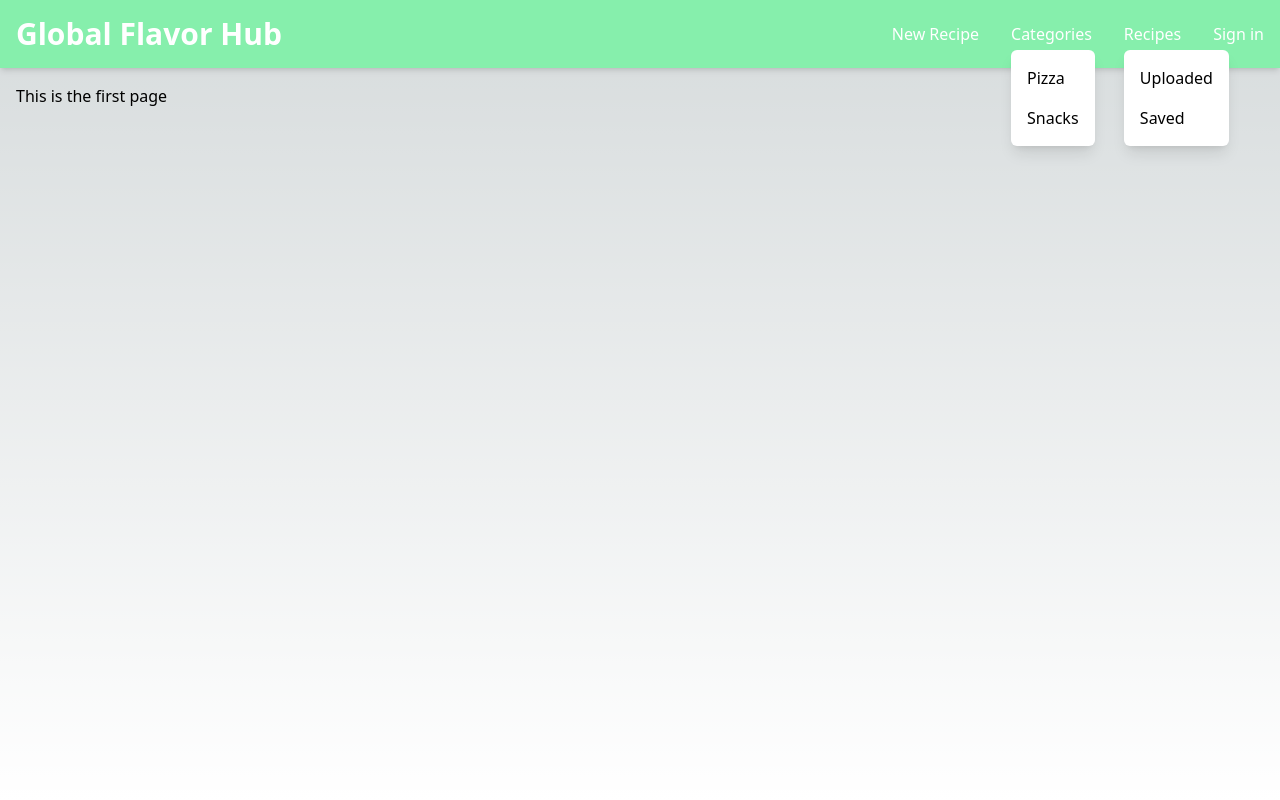
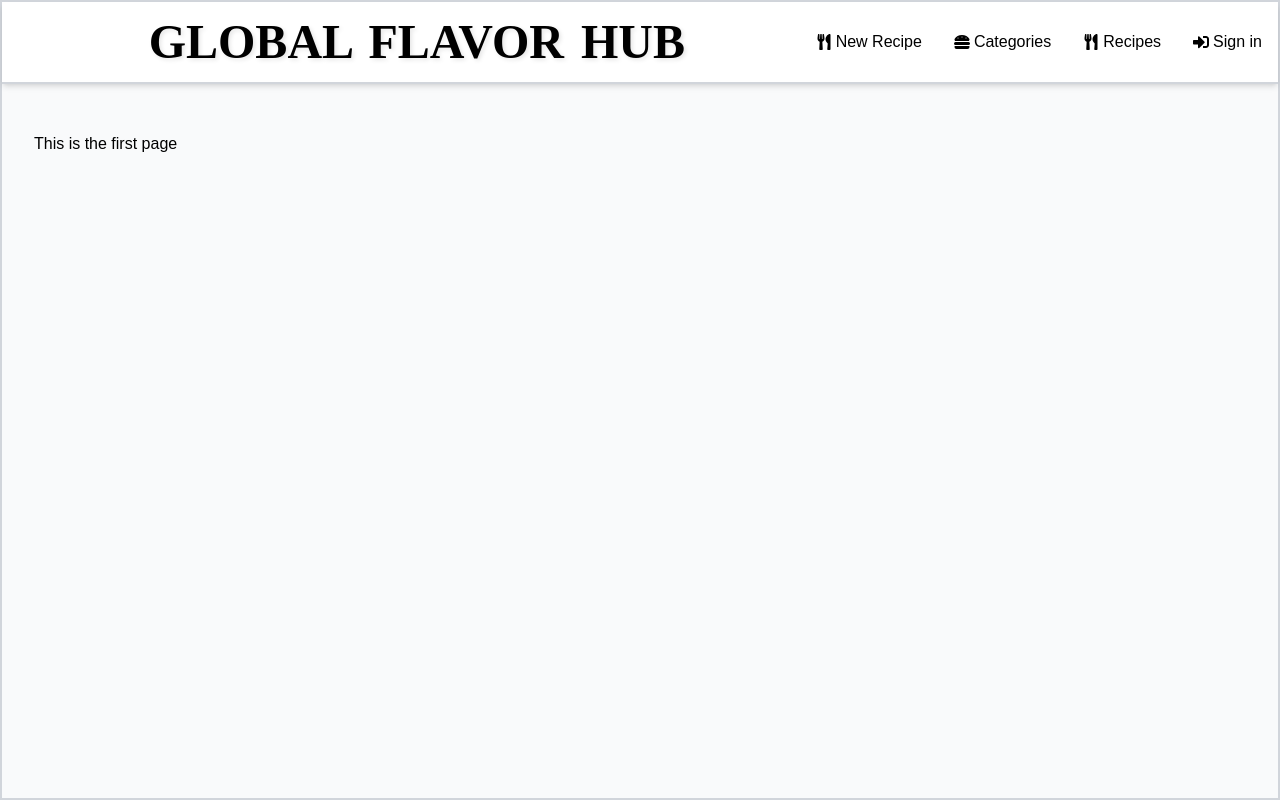
Before and after one commit to khushbu-s-shah/global-flavor-hub, a Next.js app: page / in a window 1280 px wide. Built offline with nearby package versions, Linux system fonts and the light colour scheme; no server answers.

Commit message:
Change design

```diff
--- a/package.json
+++ b/package.json
@@ -15,7 +15,8 @@
     "autoprefixer": "^10.4.20",
     "next": "^14.2.5",
     "react": "^18.3.1",
-    "react-dom": "^18.3.1"
+    "react-dom": "^18.3.1",
+    "react-icons": "^5.2.1"
   },
   "devDependencies": {
     "@testing-library/react": "^16.0.0",
--- a/src/app/components/Header.tsx
+++ b/src/app/components/Header.tsx
@@ -1,50 +1,55 @@
 import { SignedIn, SignedOut, UserButton, SignInButton } from "@clerk/nextjs";
 import Link from "next/link";
 import React from "react";
+import { FaPizzaSlice, FaHamburger, FaUtensils, FaSignInAlt } from "react-icons/fa";
 
 export default function Header() {
   return (
-    <header className="bg-green-300 shadow-md py-4">
+    <header className="bg-white shadow-md py-4 border-b-2 border-gray-300">
       <div className="container mx-auto flex justify-between items-center px-4">
-        <Link href="/" className="text-3xl font-bold text-white">
-          Global Flavor Hub
-        </Link>
+        <div className="flex-grow text-center">
+          <Link href="/" className="text-5xl font-bold text-black" style={{ fontFamily: 'Playfair Display, serif', textShadow: '2px 2px 4px rgba(0, 0, 0, 0.1)' }}>
+            GLOBAL <span style={{ fontFamily: 'Dancing Script, cursive', marginLeft: '5px', marginRight: '5px' }}>FLAVOR</span> HUB
+          </Link>
+        </div>
 
         <nav>
           <ul className="flex space-x-8 items-center">
             <li>
               <Link
                 href="/recipes/create-edit"
-                className="items-center text-white hover:text-gray-300 transition-colors duration-300"
+                className="text-black hover:text-gray-600 transition-colors duration-300 flex items-center"
               >
-                New Recipe
+                <FaUtensils className="mr-1" /> New Recipe
               </Link>
             </li>
-            <li className="relative">
-              <button className="text-white hover:text-gray-300 transition-colors duration-300">
-                Categories
+            <li className="relative group">
+              <button className="text-black hover:text-gray-600 transition-colors duration-300 flex items-center">
+                <FaHamburger className="mr-1" /> Categories
               </button>
-              <ul className="absolute top-full left-0 bg-white shadow-lg py-2 rounded-md mt-1 cursor-pointer block">
-                <li className="px-4 py-2 text-black">Pizza</li>
-                <li className="px-4 py-2 text-black">Snacks</li>
+              <ul className="absolute top-full left-0 bg-white shadow-lg py-2 rounded-md mt-1 hidden group-hover:block">
+                <li className="px-4 py-2 text-black hover:bg-gray-100 flex items-center">
+                  <FaPizzaSlice className="mr-1" /> Pizza
+                </li>
+                <li className="px-4 py-2 text-black hover:bg-gray-100">Snacks</li>
               </ul>
             </li>
 
-            <li className="relative">
-              <button className="text-white hover:text-gray-300 transition-colors duration-300">
-                Recipes
+            <li className="relative group">
+              <button className="text-black hover:text-gray-600 transition-colors duration-300 flex items-center">
+                <FaUtensils className="mr-1" /> Recipes
               </button>
-              <ul className="absolute top-full left-0 bg-white shadow-lg py-2 rounded-md mt-1 cursor-pointer block">
-                <li className="px-4 py-2 text-black">Uploaded</li>
-                <li className="px-4 py-2 text-black">Saved</li>
+              <ul className="absolute top-full left-0 bg-white shadow-lg py-2 rounded-md mt-1 hidden group-hover:block">
+                <li className="px-4 py-2 text-black hover:bg-gray-100">Uploaded</li>
+                <li className="px-4 py-2 text-black hover:bg-gray-100">Saved</li>
               </ul>
             </li>
 
             <li>
               <SignedOut>
                 <SignInButton>
-                  <button className="items-center text-white hover:text-black transition-colors duration-300">
-                    Sign in
+                  <button className="text-black hover:text-gray-600 transition-colors duration-300 flex items-center">
+                    <FaSignInAlt className="mr-1" /> Sign in
                   </button>
                 </SignInButton>
               </SignedOut>
--- a/src/app/globals.css
+++ b/src/app/globals.css
@@ -2,9 +2,11 @@
 @tailwind components;
 @tailwind utilities;
 
+@import url('https://fonts.googleapis.com/css2?family=Dancing+Script:wght@700&family=Playfair+Display:wght@700&display=swap');
+
 :root {
   --foreground-rgb: 0, 0, 0;
-  --background-start-rgb: 214, 219, 220;
+  --background-start-rgb: 245, 245, 245;
   --background-end-rgb: 255, 255, 255;
 }
 
@@ -24,6 +26,7 @@ body {
       rgb(var(--background-end-rgb))
     )
     rgb(var(--background-start-rgb));
+  font-family: 'Poppins', sans-serif;
 }
 
 @layer utilities {
--- a/src/app/layout.tsx
+++ b/src/app/layout.tsx
@@ -9,13 +9,14 @@ interface LayoutProps {
 
 const RootLayout: React.FC<LayoutProps> = ({ children }) => {
   return (
-    // Clerk Provider and Layout wrapper for Authentication
     <ClerkProvider>
       <html lang="en">
         <body>
-          <div className="min-h-screen">
+          <div className="min-h-screen bg-gray-50 border-2 border-gray-300">
             <Header />
-            {children}
+            <main className="container mx-auto px-4 py-8">
+              {children}
+            </main>
           </div>
         </body>
       </html>
```
Also changed, not shown: 1 other file (tests, documents, lock files or other folders).
